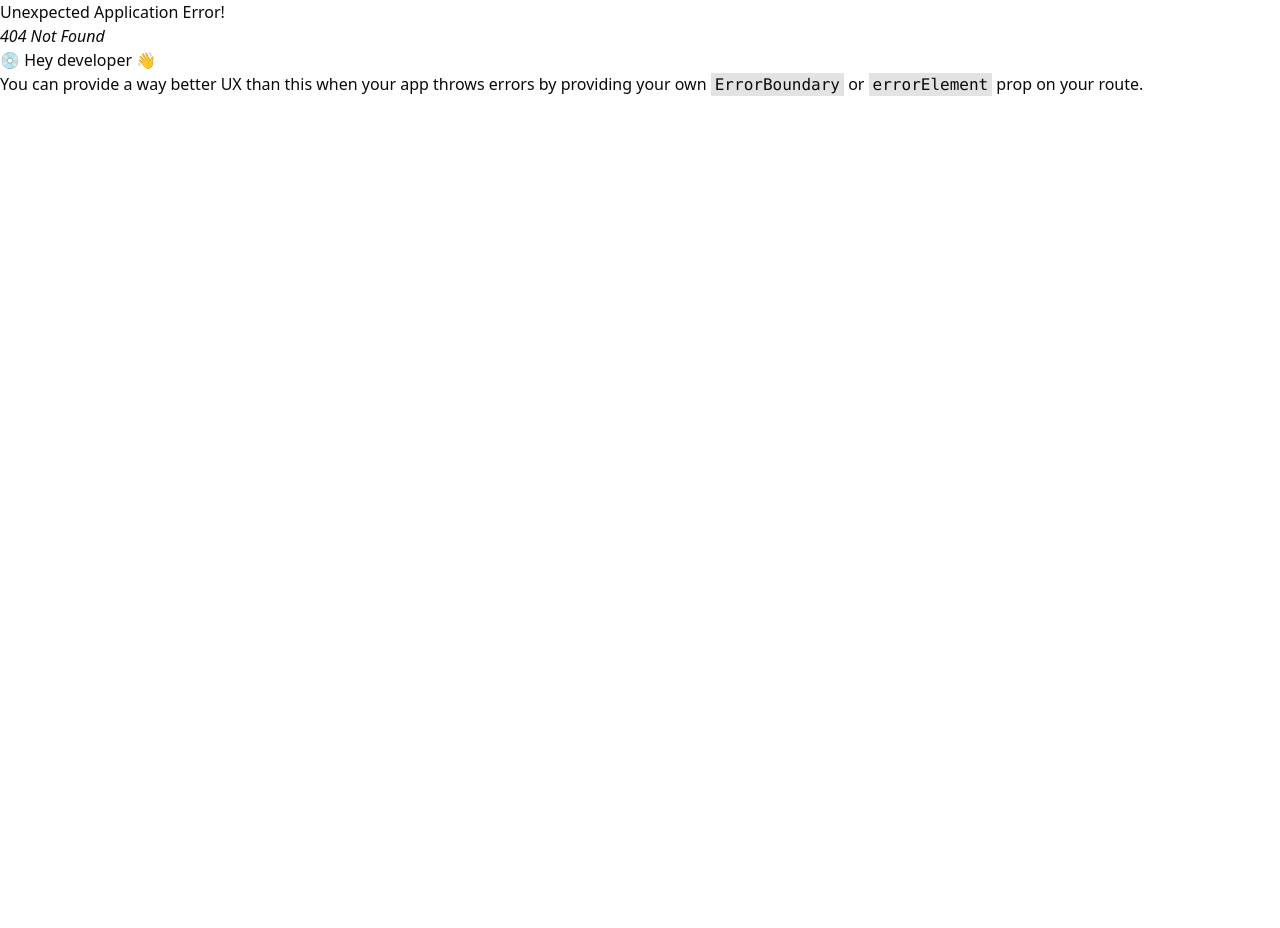
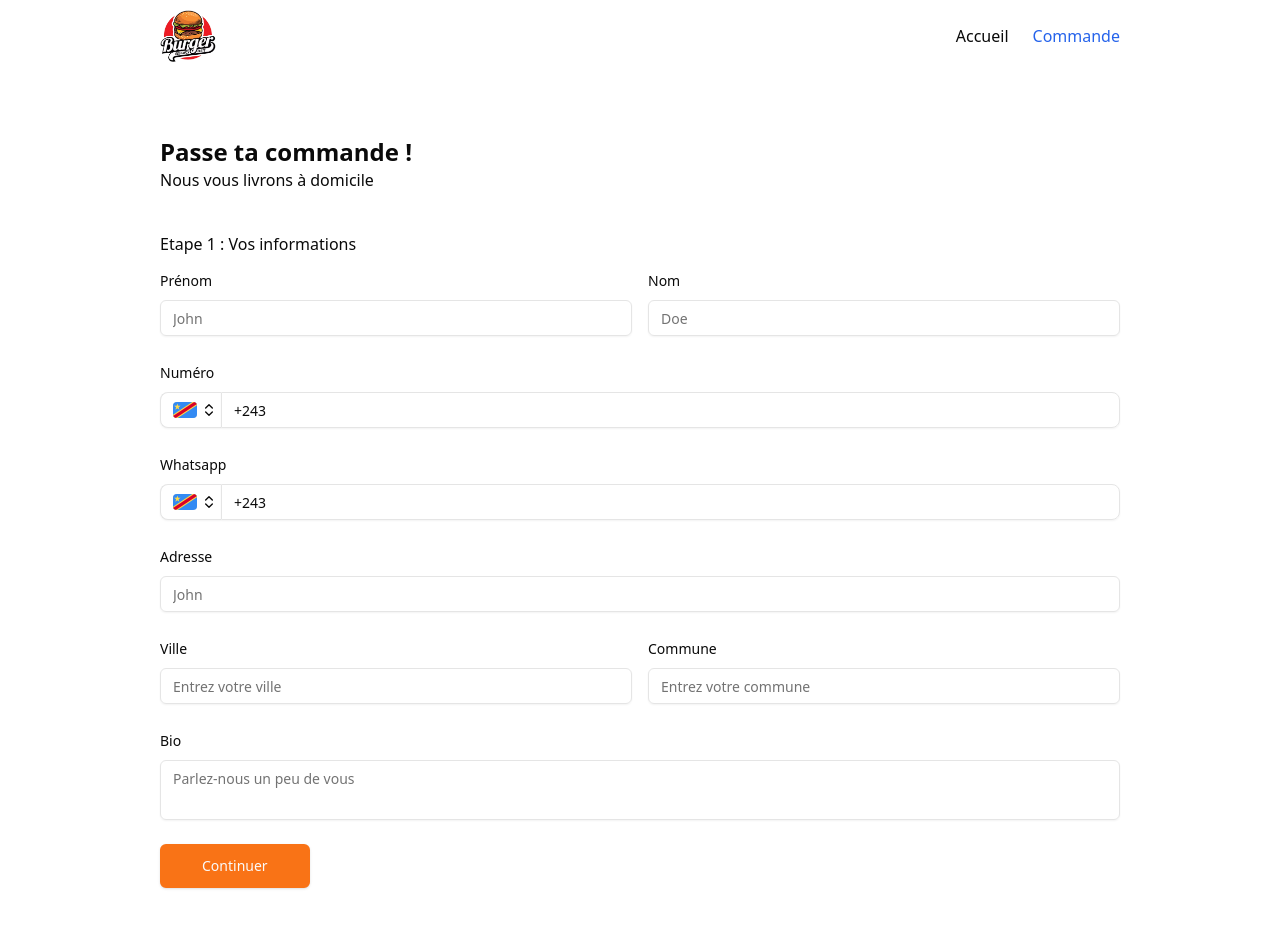
Before and after one commit to pangolongomo/foody-frontend, a React (Vite) app: page /order in a window 1280 px wide. Before the commit this address had no page. Shown: the top 928 px of the page. Before the commit the page ends 800 px from the top, so only its background shows below. Built offline with nearby package versions, Linux system fonts and the light colour scheme.

Commit message:
refactor: order management page and home page

```diff
--- /dev/null
+++ b/src/components/common/NavButton.tsx
@@ -0,0 +1,30 @@
+import { PropsWithChildren } from "react";
+import { Link, NavLink } from "react-router";
+
+type Props = PropsWithChildren<{
+  path: string;
+  isNavLink?: boolean;
+}>;
+
+function NavButton({ children, path, isNavLink = true }: Props) {
+  return (
+    <>
+      {isNavLink ? (
+        <NavLink
+          to={path}
+          className={({ isActive }) =>
+            `hover:text-blue-600 font-medium ${isActive && "text-blue-600"}`
+          }
+        >
+          <li key={path}>{children}</li>
+        </NavLink>
+      ) : (
+        <Link to={path} className="hover:text-blue-600">
+          {children}
+        </Link>
+      )}
+    </>
+  );
+}
+
+export default NavButton;
--- /dev/null
+++ b/src/components/common/ToggleNavButton.tsx
@@ -0,0 +1,17 @@
+import { Button } from "../ui/button";
+import { Menu, X } from "lucide-react";
+
+type Props = {
+  isOpen: boolean;
+  toggleMenu: () => void;
+};
+
+function ToggleNavButton({ isOpen, toggleMenu }: Props) {
+  return (
+    <Button variant="ghost" className="sm:hidden" onClick={toggleMenu}>
+      {isOpen ? <X /> : <Menu />}
+    </Button>
+  );
+}
+
+export default ToggleNavButton;
--- a/src/components/home/information.tsx
+++ b/src/components/home/information.tsx
@@ -159,7 +159,7 @@ function Information() {
                 <FormLabel>Bio</FormLabel>
                 <FormControl>
                   <Textarea
-                    placeholder="Tell us a little bit about yourself"
+                    placeholder="Parlez-nous un peu de vous"
                     className="resize-none"
                     {...field}
                   />
--- a/src/components/home/order.tsx
+++ b/src/components/home/order.tsx
@@ -24,7 +24,10 @@ import {
 } from "@/features/orderNavigation/orderNavigationSchema";
 import { useAppDispatch, useAppSelector } from "@/app/hook";
 import { generateMessage } from "@/lib/utils";
-import { previousStep } from "@/features/orderNavigation/orderNavigationSlice";
+import {
+  previousStep,
+  setDeliveryType,
+} from "@/features/orderNavigation/orderNavigationSlice";
 
 type DeleveryType = {
   deliveryType: z.infer<typeof deliverTypeSchema>;
@@ -50,7 +53,7 @@ function Order() {
     },
   });
 
-  const onSubmit = async (data: DeleveryType) => {
+  const onSubmit = async () => {
     console.log(import.meta.env.VITE_META_FACEBOOK_TOKEN);
     if (!userInfo) return;
     const message = generateMessage({ userInfo, orders });
@@ -88,7 +91,12 @@ function Order() {
             render={({ field }) => (
               <FormItem>
                 <Select
-                  onValueChange={field.onChange}
+                  onValueChange={(value) => {
+                    field.onChange(value);
+                    dispatch(
+                      setDeliveryType(value as DeleveryType["deliveryType"])
+                    );
+                  }}
                   defaultValue={field.value}
                 >
                   <FormControl>
--- /dev/null
+++ b/src/components/layout/Header.tsx
@@ -0,0 +1,43 @@
+import { useState } from "react";
+import { Link } from "react-router";
+import NavButton from "../common/NavButton";
+import ToggleNavButton from "../common/ToggleNavButton";
+import { navRoutes } from "@/lib/navRoutes";
+
+function Header() {
+  const [isOpen, setIsOpen] = useState(false);
+
+  const toggleMenu = () => {
+    setIsOpen(!isOpen);
+  };
+
+  return (
+    <header className="py-2 container">
+      <div className="flex justify-between items-center">
+        <Link to="/">
+          <img className="h-14" src="/img/burger-logo-template_441059-18.png" />
+        </Link>
+        <ul className="hidden sm:flex items-center gap-6">
+          {navRoutes.map((route) => (
+            <NavButton key={route.path} path={route.path}>
+              {route.label}
+            </NavButton>
+          ))}
+        </ul>
+
+        <ToggleNavButton isOpen={isOpen} toggleMenu={toggleMenu} />
+      </div>
+      {isOpen && (
+        <ul className="sm:hidden flex flex-col gap-2 items-center">
+          {navRoutes.map((route) => (
+            <NavButton key={route.path} path={route.path}>
+              {route.label}
+            </NavButton>
+          ))}
+        </ul>
+      )}
+    </header>
+  );
+}
+
+export default Header;
--- /dev/null
+++ b/src/components/layout/layout.tsx
@@ -0,0 +1,13 @@
+import Header from "./Header";
+import { Outlet } from "react-router";
+
+function layout() {
+  return (
+    <div className="container px-8  max-w-[1024px]">
+      <Header />
+      <Outlet />
+    </div>
+  );
+}
+
+export default layout;
--- a/src/features/orderNavigation/orderNavigationSlice.ts
+++ b/src/features/orderNavigation/orderNavigationSlice.ts
@@ -34,6 +34,12 @@ const orderNavigationSlice = createSlice({
     },
     setUserInfo(state, action: PayloadAction<z.infer<typeof userInfoSchema>>) {
       state.userInfo = action.payload;
+    },
+    setDeliveryType(
+      state,
+      action: PayloadAction<z.infer<typeof deliverTypeSchema>>
+    ) {
+      state.deliveryType = action.payload;
     },
     addProduct(
       state,
@@ -74,6 +80,7 @@ export const {
   addProduct,
   removeProduct,
   setUserInfo,
+  setDeliveryType,
 } = orderNavigationSlice.actions;
 
 export default orderNavigationSlice.reducer;
--- /dev/null
+++ b/src/lib/navRoutes.ts
@@ -0,0 +1,4 @@
+export const navRoutes = [
+  { path: "/", label: "Accueil" },
+  { path: "/order", label: "Commande" },
+];
--- a/src/pages/Home.tsx
+++ b/src/pages/Home.tsx
@@ -1,24 +1,9 @@
 import { useAppSelector } from "@/app/hook";
-import Information from "@/components/home/information";
-import Order from "@/components/home/order";
 
 function Home() {
   const { currentStep } = useAppSelector((state) => state.orderNavigation);
 
-  return (
-    <section className="container px-8">
-      <div className="py-20 px-12 space-y-10">
-        <div>
-          <h2 className="text-2xl font-bold">Passe ta commande !</h2>
-          <p className="font-light"> Nous vous livrons à domicile</p>
-        </div>
-        <div>
-          {currentStep === 0 && <Information />}
-          {currentStep === 1 && <Order />}
-        </div>
-      </div>
-    </section>
-  );
+  return <section className="space-y-10 py-16"></section>;
 }
 
 export default Home;
--- /dev/null
+++ b/src/pages/OrderManagement.tsx
@@ -0,0 +1,22 @@
+import { useAppSelector } from "@/app/hook";
+import Information from "@/components/home/information";
+import Order from "@/components/home/order";
+
+function OrderManagement() {
+  const { currentStep } = useAppSelector((state) => state.orderNavigation);
+
+  return (
+    <section className="space-y-10 py-16">
+      <div>
+        <h2 className="text-2xl font-bold">Passe ta commande !</h2>
+        <p className="font-light"> Nous vous livrons à domicile</p>
+      </div>
+      <div>
+        {currentStep === 0 && <Information />}
+        {currentStep === 1 && <Order />}
+      </div>
+    </section>
+  );
+}
+
+export default OrderManagement;
--- a/src/router.ts
+++ b/src/router.ts
@@ -1,6 +1,20 @@
 import { createBrowserRouter } from "react-router";
 import Home from "./pages/Home";
+import layout from "./components/layout/layout";
+import OrderManagement from "./pages/OrderManagement";
 
-const router = createBrowserRouter([{ path: "/", Component: Home }]);
+const router = createBrowserRouter([
+  {
+    path: "/",
+    Component: layout,
+    children: [
+      { index: true, Component: Home },
+      {
+        path: "/order",
+        Component: OrderManagement,
+      },
+    ],
+  },
+]);
 
 export default router;
```
Also changed, not shown: public/img/burger-logo-template_441059-18.png (added), public/img/premium_photo-1683619761468-b06992704398.jpg (added).
